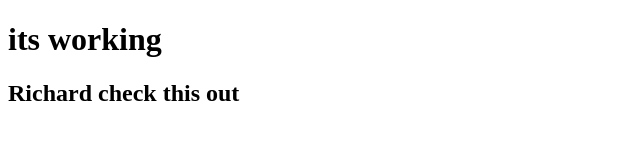
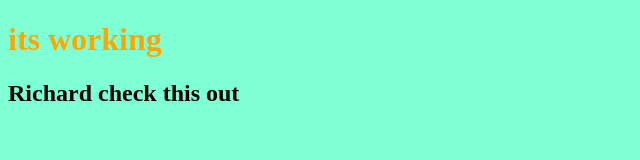
Before and after one commit to RedBeardCory/Munted, a plain HTML site: page index.html in a window 1280 px wide. Shown: the whole page, without its empty margins (0-640 px from the left). Drawn offline with nearby package versions, Linux system fonts and the light colour scheme.

Commit message:
fixed the css link

```diff
--- a/index.html
+++ b/index.html
@@ -4,7 +4,7 @@
         <!-- sets the title of the tab -->
         <title>Munted</title>
         <!-- styles the page -->
-        <link re="stylesheet" href="styling.css">
+        <link rel="stylesheet" href="styling.css">
         <!-- all the code is in these for the game -->
         <!-- make one for every feature e.g enemy, player... -->
         <!-- game.js is the heart of the program -->
--- a/styling.css
+++ b/styling.css
@@ -1,4 +1,8 @@
 /* style of the page */
-canvas {
-    border-color: aquamarine;
+html {
+    background-color: aquamarine;
 }
+
+h1 {
+    color: orange;
+}
```
